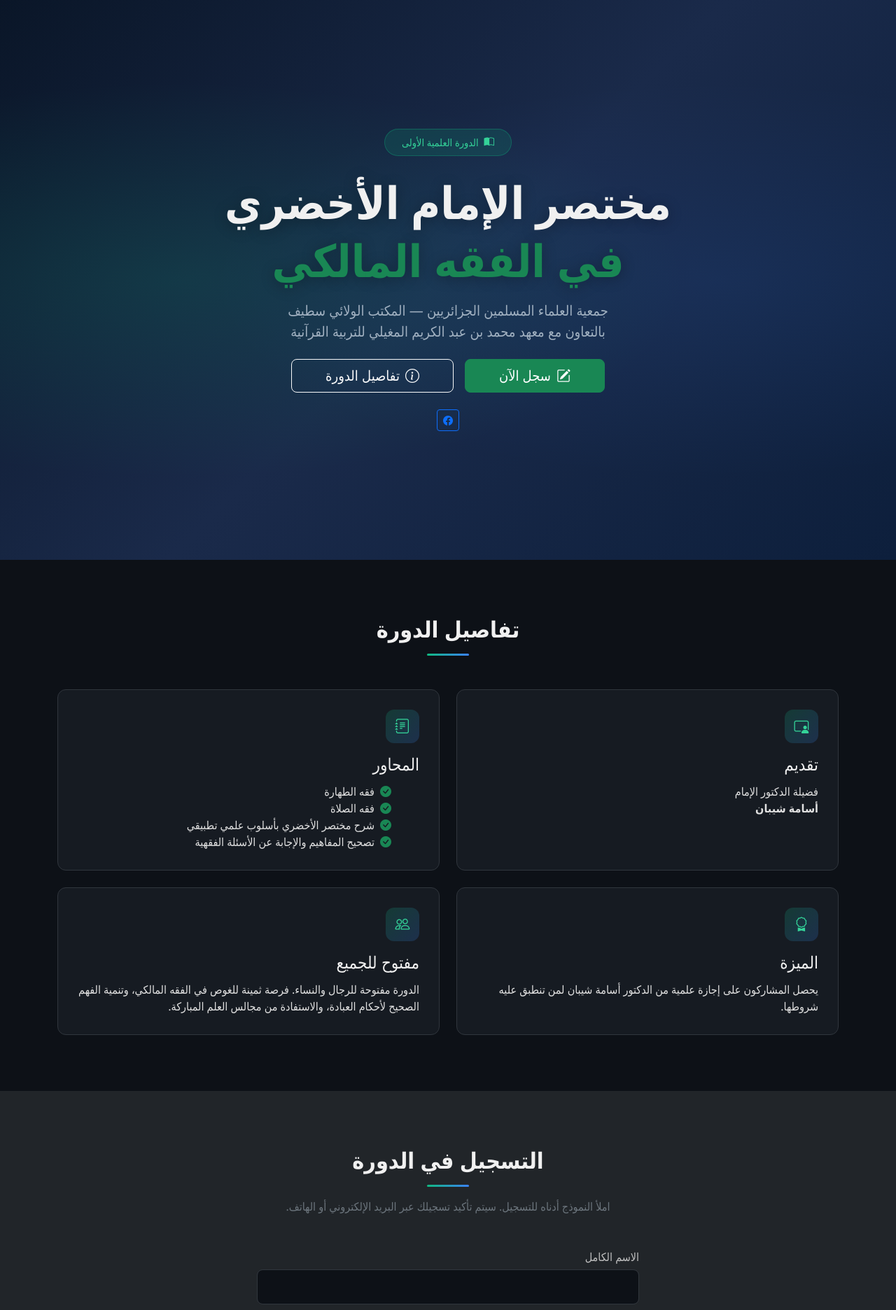
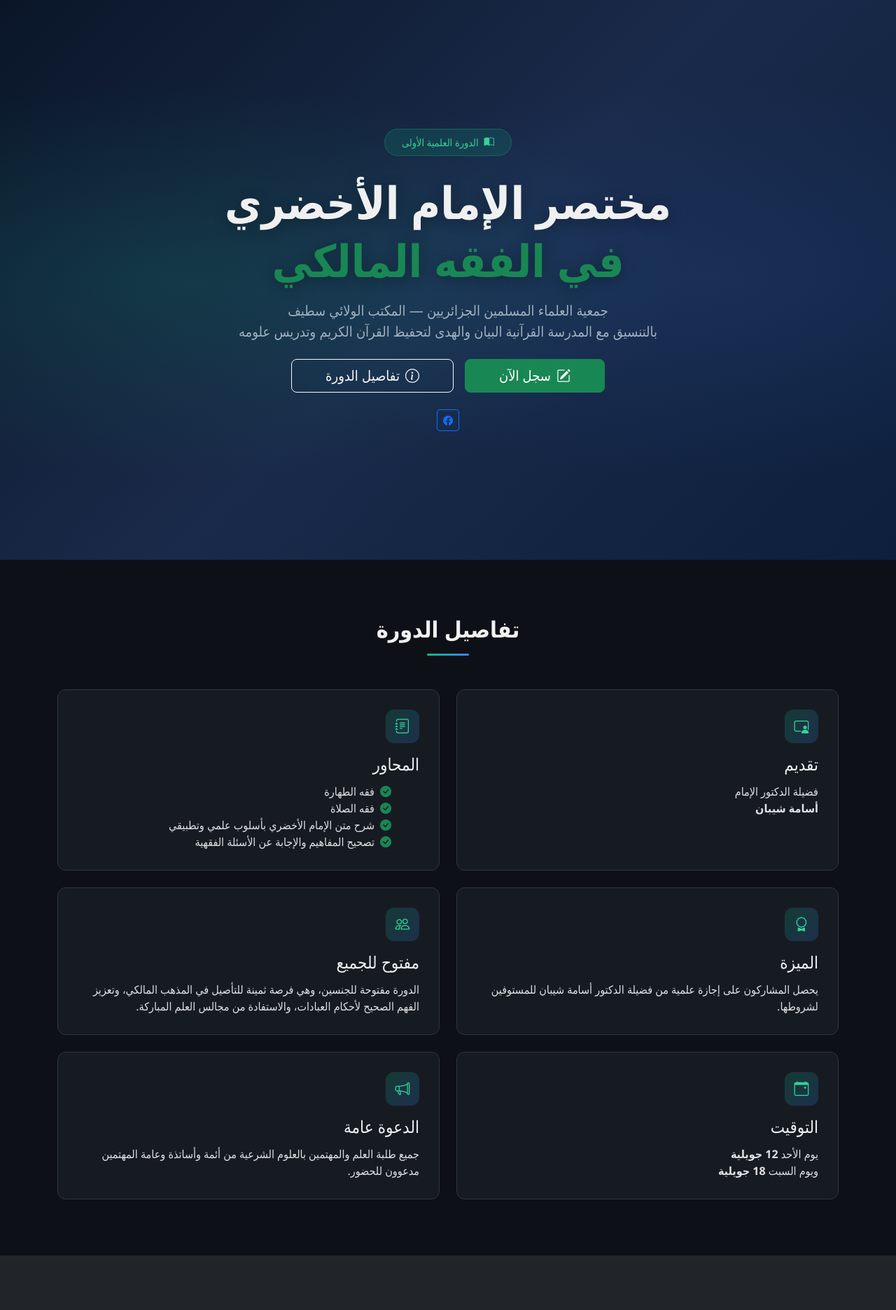
Before and after one commit to BayanDrp/dawra-malikia, a FastAPI app: page / in a window 1280 px wide. Shown: the top 1872 px of the page at 70% size. Run offline with FastAPI, Linux system fonts and the light colour scheme.

Commit message:
Update landing page with new org info: المكتب الولائي سطيف + مدرسة البيان والهدى

```diff
--- a/templates/base.html
+++ b/templates/base.html
@@ -46,7 +46,7 @@
 
   <footer class="footer mt-auto py-3 bg-dark border-top border-secondary">
     <div class="container text-center text-secondary">
-      <small>جمعية العلماء المسلمين الجزائريين — سطيف &copy; 2025</small>
+      <small>جمعية العلماء المسلمين الجزائريين — المكتب الولائي سطيف &copy; 2025</small>
     </div>
   </footer>
 
--- a/templates/confirmation.html
+++ b/templates/confirmation.html
@@ -33,7 +33,8 @@
       <p class="text-secondary mb-1">مرحباً بك <strong class="text-light">{{ name }}</strong></p>
       {% endif %}
       <p class="text-secondary mb-1">تم استلام طلب تسجيلك في الدورة العلمية الأولى في الفقه المالكي.</p>
-      <p class="text-secondary mb-4">سيتم التواصل معك قريباً لتأكيد مشاركتك.</p>
+      <p class="text-secondary mb-4">سيتم التواصل معك قريباً لتأكيد مشاركتك عبر البريد الإلكتروني أو الهاتف.</p>
+      <p class="text-secondary small">للحضور والتسجيل المباشر: بالقرب من متوسطة بوخشم العربي — عين عبيد</p>
       <div class="d-flex justify-content-center">
         <a href="/" class="btn btn-outline-light">
           <i class="bi bi-house ms-2"></i>العودة للصفحة الرئيسية
--- a/templates/landing.html
+++ b/templates/landing.html
@@ -5,7 +5,7 @@
   <meta name="viewport" content="width=device-width, initial-scale=1">
   <title>الدورة العلمية الأولى في الفقه المالكي</title>
   <meta property="og:title" content="الدورة العلمية الأولى في الفقه المالكي">
-  <meta property="og:description" content="شرح مختصر الإمام الأخضري — تقديم الدكتور أسامة شيبان. سطيف، الجزائر.">
+  <meta property="og:description" content="شرح مختصر الإمام الأخضري — تقديم الدكتور أسامة شيبان. عين عبيد، سطيف، الجزائر.">
   <meta property="og:type" content="website">
   <link href="https://cdn.jsdelivr.net/npm/bootstrap@5.3.3/dist/css/bootstrap.min.css" rel="stylesheet">
   <link href="https://cdn.jsdelivr.net/npm/bootstrap-icons@1.11.3/font/bootstrap-icons.css" rel="stylesheet">
@@ -27,7 +27,7 @@
           </h1>
           <p class="hero-subtitle lead mb-4">
             جمعية العلماء المسلمين الجزائريين — المكتب الولائي سطيف<br>
-            بالتعاون مع معهد محمد بن عبد الكريم المغيلي للتربية القرآنية
+            بالتنسيق مع المدرسة القرآنية البيان والهدى لتحفيظ القرآن الكريم وتدريس علومه
           </p>
           <div class="d-flex justify-content-center gap-3 flex-wrap">
             <a href="#register" class="btn btn-success btn-lg px-5">
@@ -72,7 +72,7 @@
             <ul class="list-unstyled mb-0 text-end">
               <li><i class="bi bi-check-circle-fill text-success ms-2"></i>فقه الطهارة</li>
               <li><i class="bi bi-check-circle-fill text-success ms-2"></i>فقه الصلاة</li>
-              <li><i class="bi bi-check-circle-fill text-success ms-2"></i>شرح مختصر الأخضري بأسلوب علمي تطبيقي</li>
+              <li><i class="bi bi-check-circle-fill text-success ms-2"></i>شرح متن الإمام الأخضري بأسلوب علمي وتطبيقي</li>
               <li><i class="bi bi-check-circle-fill text-success ms-2"></i>تصحيح المفاهيم والإجابة عن الأسئلة الفقهية</li>
             </ul>
           </div>
@@ -83,7 +83,7 @@
               <i class="bi bi-award"></i>
             </div>
             <h4>الميزة</h4>
-            <p class="mb-0">يحصل المشاركون على إجازة علمية من الدكتور أسامة شيبان لمن تنطبق عليه شروطها.</p>
+            <p class="mb-0">يحصل المشاركون على إجازة علمية من فضيلة الدكتور أسامة شيبان للمستوفين لشروطها.</p>
           </div>
         </div>
         <div class="col-md-6">
@@ -92,7 +92,25 @@
               <i class="bi bi-people"></i>
             </div>
             <h4>مفتوح للجميع</h4>
-            <p class="mb-0">الدورة مفتوحة للرجال والنساء. فرصة ثمينة للغوص في الفقه المالكي، وتنمية الفهم الصحيح لأحكام العبادة، والاستفادة من مجالس العلم المباركة.</p>
+            <p class="mb-0">الدورة مفتوحة للجنسين، وهي فرصة ثمينة للتأصيل في المذهب المالكي، وتعزيز الفهم الصحيح لأحكام العبادات، والاستفادة من مجالس العلم المباركة.</p>
+          </div>
+        </div>
+        <div class="col-md-6">
+          <div class="info-card">
+            <div class="info-card-icon">
+              <i class="bi bi-calendar-event"></i>
+            </div>
+            <h4>التوقيت</h4>
+            <p class="mb-0">يوم الأحد <strong>12 جويلية</strong><br>ويوم السبت <strong>18 جويلية</strong></p>
+          </div>
+        </div>
+        <div class="col-md-6">
+          <div class="info-card">
+            <div class="info-card-icon">
+              <i class="bi bi-megaphone"></i>
+            </div>
+            <h4>الدعوة عامة</h4>
+            <p class="mb-0">جميع طلبة العلم والمهتمين بالعلوم الشرعية من أئمة وأساتذة وعامة المهتمين مدعوون للحضور.</p>
           </div>
         </div>
       </div>
@@ -164,13 +182,22 @@
         <div class="divider"></div>
       </div>
       <div class="row g-4 justify-content-center">
-        <div class="col-md-4">
-          <div class="info-card text-center">
+        <div class="col-md-6">
+          <div class="info-card text-center h-100">
             <div class="info-card-icon mx-auto">
               <i class="bi bi-geo-alt"></i>
             </div>
-            <h5>العنوان</h5>
-            <p class="mb-0">بجانب محطة النزهة، سطيف</p>
+            <h5>المكان الرئيسي</h5>
+            <p class="mb-0"><strong>ولاية سطيف</strong><br>المكتب الولائي — جمعية العلماء المسلمين الجزائريين</p>
+          </div>
+        </div>
+        <div class="col-md-6">
+          <div class="info-card text-center h-100">
+            <div class="info-card-icon mx-auto">
+              <i class="bi bi-building"></i>
+            </div>
+            <h5>مكان التسجيل المباشر</h5>
+            <p class="mb-0"><strong>عين عبيد</strong><br>المدرسة القرآنية البيان والهدى<br>بالقرب من متوسطة بوخشم العربي</p>
           </div>
         </div>
         <div class="col-md-4">
@@ -178,8 +205,8 @@
             <div class="info-card-icon mx-auto">
               <i class="bi bi-telephone"></i>
             </div>
-            <h5>الهاتف</h5>
-            <p class="mb-0" dir="ltr">0770 75 60 65</p>
+            <h5>للاستفسار</h5>
+            <p class="mb-0" dir="ltr">0698156315</p>
           </div>
         </div>
         <div class="col-md-4">
@@ -187,8 +214,8 @@
             <div class="info-card-icon mx-auto">
               <i class="bi bi-globe"></i>
             </div>
-            <h5>التسجيل</h5>
-            <p class="mb-0">عبر الموقع أو بمقر المعهد</p>
+            <h5>التسجيل عبر الموقع</h5>
+            <p class="mb-0">سجل الآن عبر النموذج أعلاه<br>أو بمقر المدرسة</p>
           </div>
         </div>
       </div>
@@ -208,6 +235,9 @@
           <div class="hadith-translation mt-3">
             رواه البخاري ومسلم
           </div>
+          <div class="mt-4 text-secondary small">
+            الدال على الخير كفاعله
+          </div>
         </div>
       </div>
     </div>
@@ -219,7 +249,7 @@
         جمعية العلماء المسلمين الجزائريين — المكتب الولائي سطيف
       </p>
       <p class="small text-secondary mb-0">
-        بالتعاون مع معهد محمد بن عبد الكريم المغيلي للتربية القرآنية
+        بالتنسيق مع المدرسة القرآنية البيان والهدى لتحفيظ القرآن الكريم وتدريس علومه
       </p>
       <div class="mt-3 d-flex justify-content-center gap-2">
         <a href="https://www.facebook.com/sharer/sharer.php?u={{ SITE_URL }}" target="_blank" class="btn btn-sm btn-outline-primary" title="مشاركة على فيسبوك">
```
